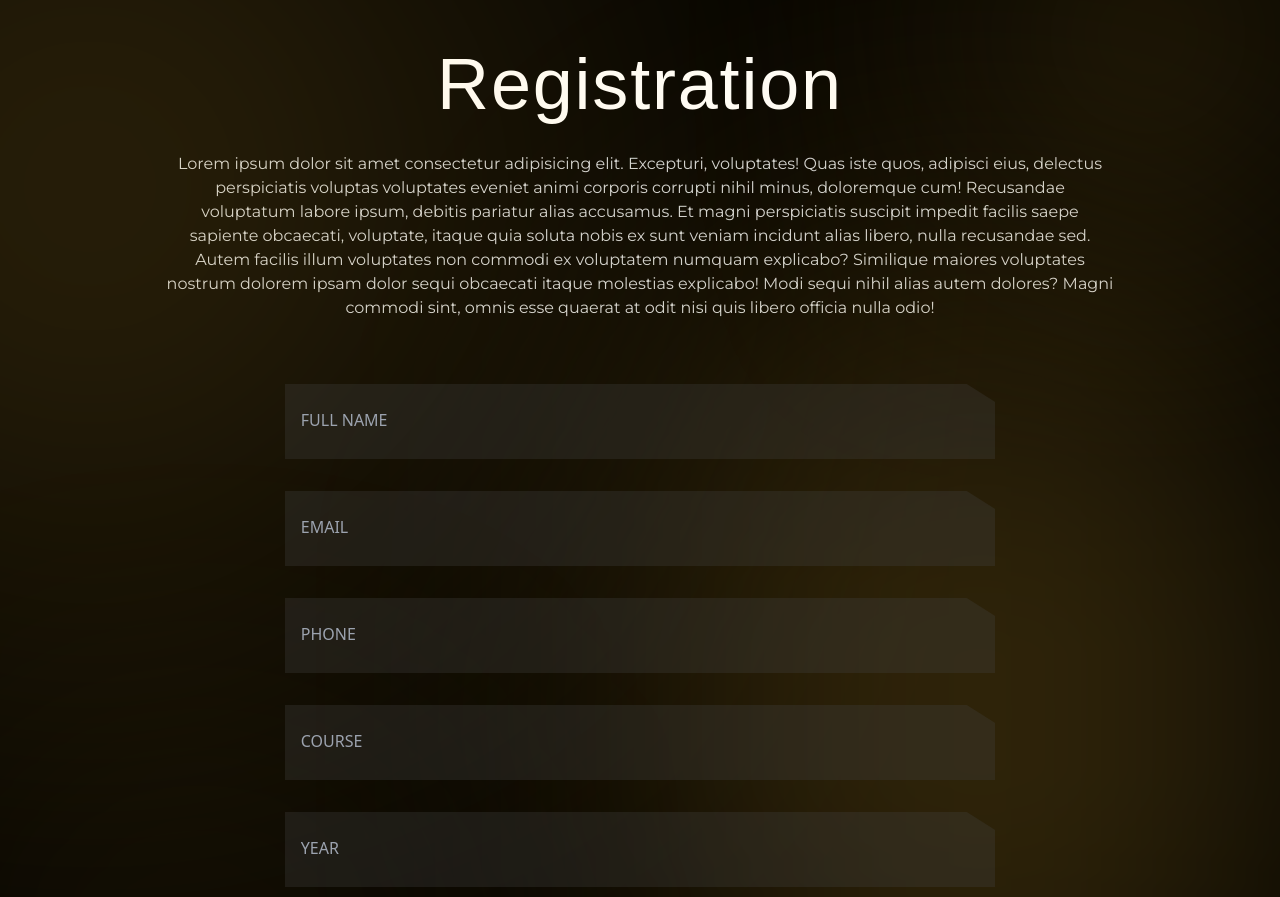
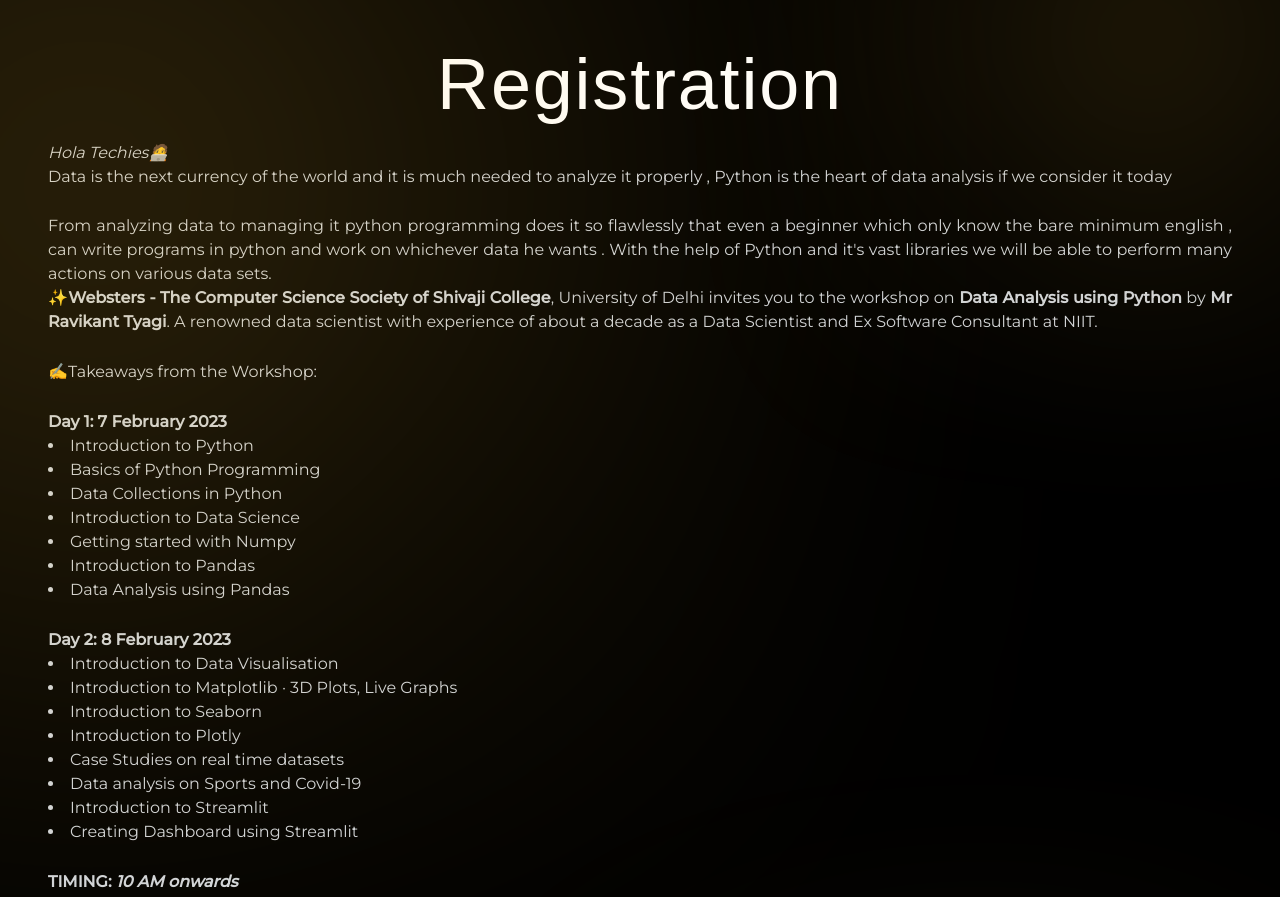
Before and after one commit to KumarAmrendram/websters-registraion-form, a React (Create React App) app: page / in a window 1280 px wide. Shown: the top 897 px of the page. Built offline with nearby package versions, Linux system fonts and the light colour scheme; a web font is replaced by a local one.

Commit message:
-adds text

```diff
--- a/src/App.js
+++ b/src/App.js
@@ -8,36 +8,132 @@
       <span className="absolute rounded-full h-[900px] w-[600px] bg-yellow bg-opacity-20 md:bg-opacity-20 blur-[150px] bottom-[4rem] right-[0rem]"></span>
       <span className="absolute rounded-full hidden md:block h-[400px] w-[400px] bg-yellow bg-opacity-10 blur-[150px] bottom-[4rem] left-[0rem]"></span>
       <div className="container mx-auto p-12">
-        <h1 className="font-valo text-white tracking-wide text-2xl md:text-7xl text-center">
+        <h1 className="font-valo text-white tracking-wide text-2xl mb-5 md:text-7xl text-center">
           Registration
         </h1>
-        <p className="text-gray-300 w-full md:w-[80%] mx-auto text-sm md:text-base leading-7 mt-8 font-montserrat text-center">
-          Lorem ipsum dolor sit amet consectetur adipisicing elit. Excepturi,
-          voluptates! Quas iste quos, adipisci eius, delectus perspiciatis
-          voluptas voluptates eveniet animi corporis corrupti nihil minus,
-          doloremque cum! Recusandae voluptatum labore ipsum, debitis pariatur
-          alias accusamus. Et magni perspiciatis suscipit impedit facilis saepe
-          sapiente obcaecati, voluptate, itaque quia soluta nobis ex sunt veniam
-          incidunt alias libero, nulla recusandae sed. Autem facilis illum
-          voluptates non commodi ex voluptatem numquam explicabo? Similique
-          maiores voluptates nostrum dolorem ipsam dolor sequi obcaecati itaque
-          molestias explicabo! Modi sequi nihil alias autem dolores? Magni
-          commodi sint, omnis esse quaerat at odit nisi quis libero officia
-          nulla odio!
-        </p>
+        <span className="text-gray-300 w-full md:w-[80%] mx-auto text-sm md:text-base leading-7 mt-8 font-montserrat text-justify">
+          <i>Hola Techies🧑‍💻</i>
+          <p>
+            Data is the next currency of the world and it is much needed to
+            analyze it properly , Python is the heart of data analysis if we
+            consider it today
+          </p>
+          <br />
+          <p>
+            From analyzing data to managing it python programming does it so
+            flawlessly that even a beginner which only know the bare minimum
+            english , can write programs in python and work on whichever data he
+            wants . With the help of Python and it's vast libraries we will be
+            able to perform many actions on various data sets.
+          </p>
+          <p>
+            <b> ✨Websters - The Computer Science Society of Shivaji College</b>
+            , University of Delhi invites you to the workshop on{" "}
+            <b>Data Analysis using Python</b> by <b>Mr Ravikant Tyagi</b>. A
+            renowned data scientist with experience of about a decade as a Data
+            Scientist and Ex Software Consultant at NIIT.
+          </p>
+          <br />
+          ✍️Takeaways from the Workshop:
+          <br />
+          <br />
+          <b>Day 1: 7 February 2023</b>
+          <oll className="text-left">
+            <li>Introduction to Python </li>
+            <li>Basics of Python Programming</li>
+            <li>Data Collections in Python </li>
+            <li>Introduction to Data Science</li>
+            <li>Getting started with Numpy</li>
+            <li>Introduction to Pandas</li>
+            <li>Data Analysis using Pandas</li>
+          </oll>
+          <br />
+          <b>Day 2: 8 February 2023</b>
+          <br />
+          <oll className="text-left">
+            <li> Introduction to Data Visualisation</li>
+            <li>Introduction to Matplotlib · 3D Plots, Live Graphs</li>
+            <li>Introduction to Seaborn</li>
+            <li>Introduction to Plotly</li>
+            <li>Case Studies on real time datasets </li>
+            <li>Data analysis on Sports and Covid-19</li>
+            <li>Introduction to Streamlit</li>
+            <li>Creating Dashboard using Streamlit</li>
+          </oll>
+          <br />
+          <b>
+            TIMING: <i>10 AM onwards</i>
+          </b>
+          <br />
+          <b>
+            VENUE: <i>New Computer Lab, Shivaji college</i>
+          </b>
+          <br />
+          <br />
+          <b>
+            <i>
+              {" "}
+              📃E-certificates will be issued to the participants who will
+              attend the complete workshop.
+            </i>
+          </b>
+          <br />
+          <br />
+          <b> 📞Further Contact:- </b>
+          <br />
+          Kumar Amrendram - 962854106
+          <br />
+          Kamini Tiwari - 7007366270
+          <br />
+          <br />
+          Regards,
+          <br /> Websters Team
+          <br />
+          Shivaji College, University of Delhi
+        </span>
 
-        <form action="https://docs.google.com/forms/u/0/d/e/1FAIpQLSeO-CFYHAHr1kMoy7hhm4cPsx47tD6iulRx55_ZaSrmoLiqUQ/formResponse" className="form my-12 text-center">
-
-          <input type="text" className="form-input" name="entry.210379106" placeholder="FULL NAME" />
-          <input type="text" className="form-input" name="entry.1556472114" placeholder="EMAIL" />
-          <input type="text" className="form-input" name="entry.786855019" placeholder="PHONE" />
-          <input type="text" className="form-input" name="entry.1925733965" placeholder="COURSE" />
-          <input type="text" className="form-input" name="entry.540724926" placeholder="YEAR" />
-          <input type="text" className="form-input" name="entry.1499219191" placeholder="ROLL NO" />
+        <form
+          action="https://docs.google.com/forms/u/0/d/e/1FAIpQLSeO-CFYHAHr1kMoy7hhm4cPsx47tD6iulRx55_ZaSrmoLiqUQ/formResponse"
+          className="form my-12 text-center"
+        >
+          <input
+            type="text"
+            className="form-input"
+            name="entry.210379106"
+            placeholder="FULL NAME"
+          />
+          <input
+            type="text"
+            className="form-input"
+            name="entry.1556472114"
+            placeholder="EMAIL"
+          />
+          <input
+            type="text"
+            className="form-input"
+            name="entry.786855019"
+            placeholder="PHONE"
+          />
+          <input
+            type="text"
+            className="form-input"
+            name="entry.1925733965"
+            placeholder="COURSE"
+          />
+          <input
+            type="text"
+            className="form-input"
+            name="entry.540724926"
+            placeholder="YEAR"
+          />
+          <input
+            type="text"
+            className="form-input"
+            name="entry.1499219191"
+            placeholder="ROLL NO"
+          />
           <div className="flex justify-center submit-btn-container">
-            <button className="submit-btn">
-              SUBMIT
-            </button>
+            <button className="submit-btn">SUBMIT</button>
           </div>
         </form>
       </div>
```
